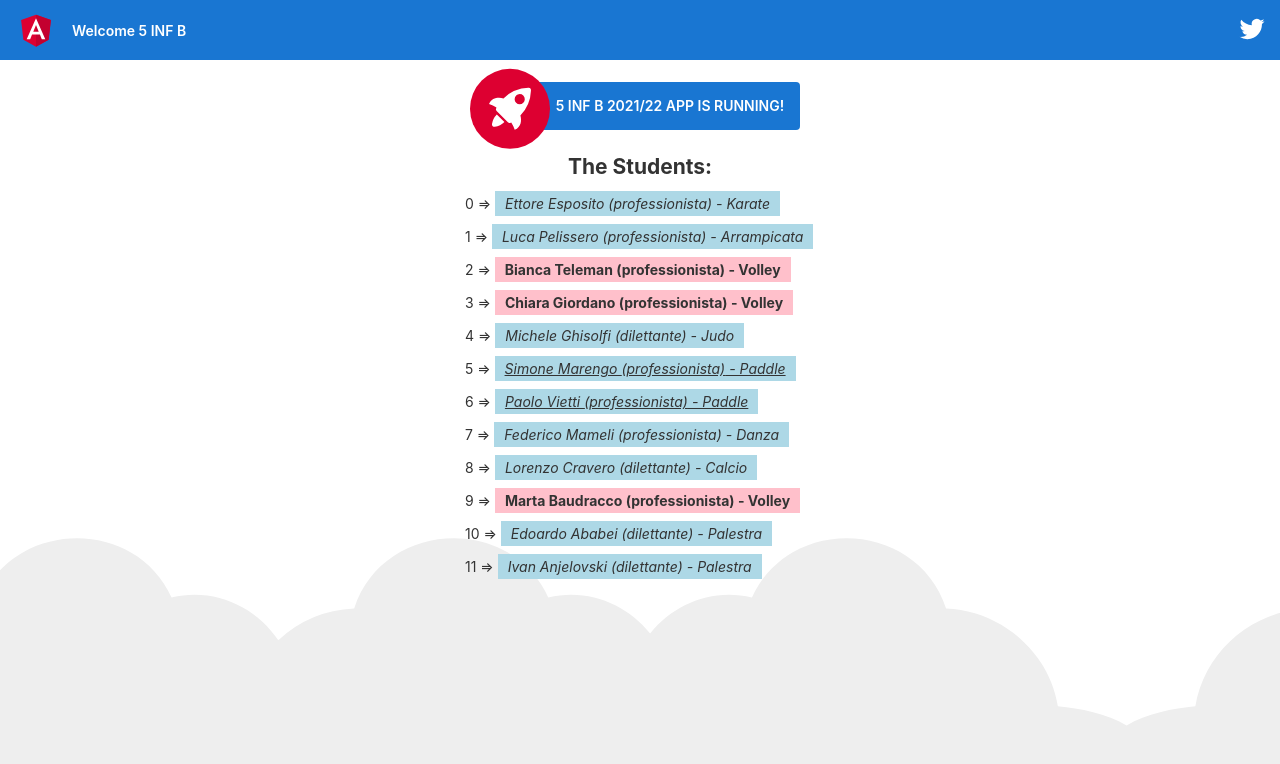
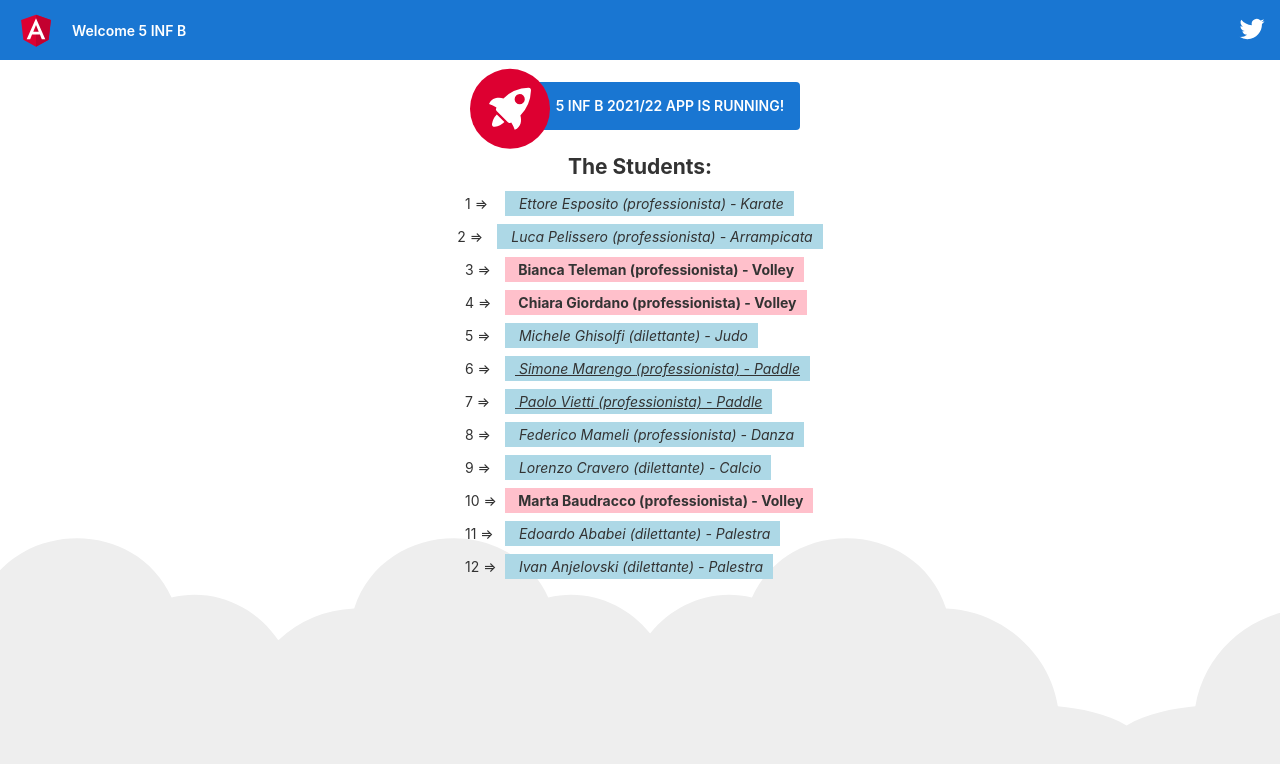
Before and after one commit to vallauri-ict/angular-course-MarengoSimone, an Angular app: page / in a window 1280 px wide. Shown: the top 764 px of the page. Built offline with nearby package versions, Linux system fonts and the light colour scheme.

Commit message:
Update app.component.css

```diff
--- a/src/app/app.component.css
+++ b/src/app/app.component.css
@@ -23,6 +23,7 @@ h6, .student {
 
 .student span {
     min-width: 40px;
+    display: inline-block;
 }
 
 p {
--- a/src/app/app.component.html
+++ b/src/app/app.component.html
@@ -35,7 +35,7 @@
   </div>-->
  <!-- <app-student *ngFor="let item of studentList" [student]="item"></app-student>-->
   <div class="student" *ngFor="let item of studentList; let i = index">
-    <span>{{i}} => </span>
+    <span>{{i+1}} => </span>
     <app-student [student]="item"></app-student>
   </div>
 
```
